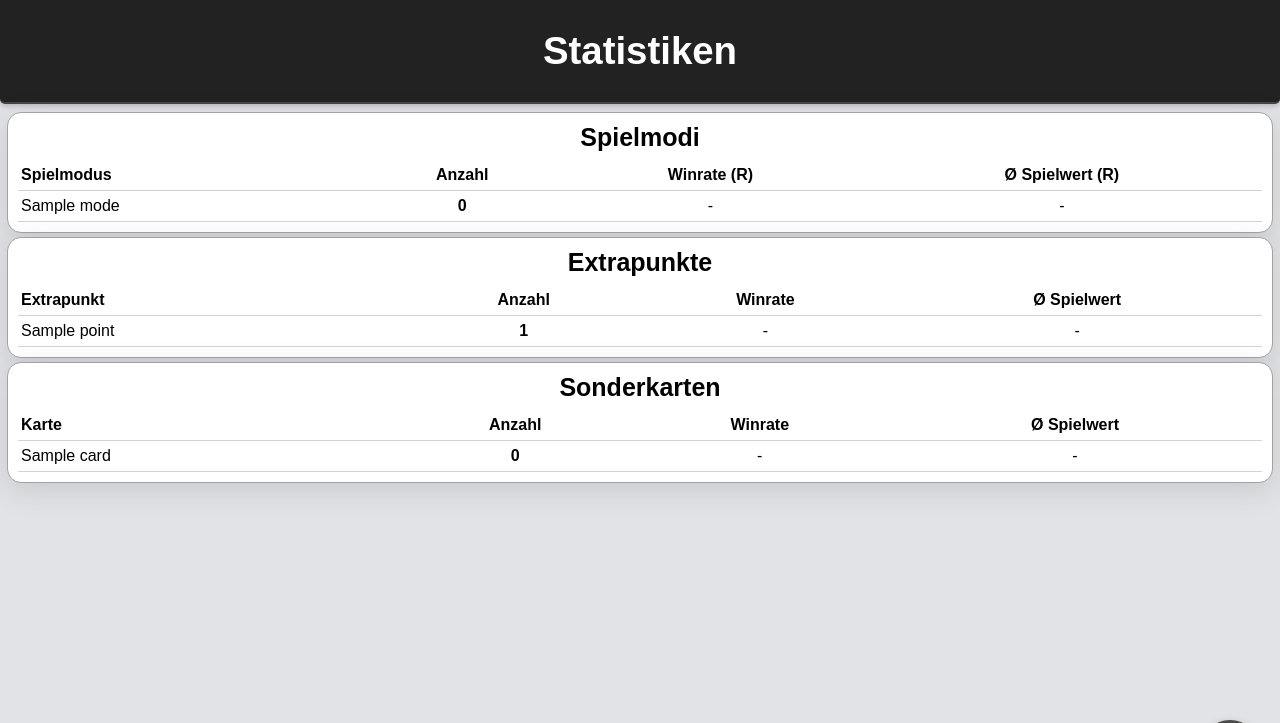
After one commit to Pht27/doko, a Flask app: page /stats/ in a window 1280 px wide. The commit adds this page. Shown: the top 723 px of the page. Run offline with Flask 3, Linux system fonts and the light colour scheme; tables that the repository leaves empty hold one stand-in row (values such as "Sample post"); data that the repository does not hold is empty.

Commit message:
stats page done

```diff
--- a/app.py
+++ b/app.py
@@ -4,6 +4,8 @@ from flask import Flask, redirect, url_for
 from backend.sites.players.routes import players_bp
 from backend.sites.match_history.routes import match_history_bp
 from backend.sites.new_match.routes import new_match_bp
+from backend.sites.stats.routes import stats_bp
+
 from backend.api.api import api_bp
 
 app = Flask(
@@ -15,6 +17,8 @@ app = Flask(
 app.register_blueprint(players_bp)
 app.register_blueprint(match_history_bp)
 app.register_blueprint(new_match_bp)
+app.register_blueprint(stats_bp)
+
 app.register_blueprint(api_bp)
 
 
--- /dev/null
+++ b/backend/sites/stats/routes.py
@@ -0,0 +1,12 @@
+from flask import Blueprint, render_template
+
+stats_bp = Blueprint(
+    'stats',                   # interner Name
+    __name__,
+    url_prefix='/stats'
+)
+
+
+@stats_bp.route('/')
+def stats():
+    return render_template('sites/stats/stats.html')
--- a/database/player/views/VI_player_partner_stats.sql
+++ b/database/player/views/VI_player_partner_stats.sql
@@ -12,5 +12,7 @@ CREATE OR REPLACE VIEW VI_player_partner_stats AS
     ON rppp.team_id = ts.team_id
     LEFT JOIN team_has_member thm
     ON rppp.team_id = thm.team_id
-    WHERE ts.player_count = 2 AND rppp.player_id != thm.player_id
+    LEFT JOIN player p
+    ON thm.player_id = p.id
+    WHERE ts.player_count = 2 AND rppp.player_id != thm.player_id AND p.active = 1
     GROUP BY rppp.player_id, thm.player_id;
--- a/frontend/static/css/components/player_stats/player_stats.css
+++ b/frontend/static/css/components/player_stats/player_stats.css
@@ -169,6 +169,7 @@ label[for="tab-extra-points"] {
 .extra-points-table td:first-child,
 .extra-points-table th:first-child {
   text-align: left;
+  max-width: 25vw;
 }
 .extra-points-table th {
   font-weight: bold;
--- /dev/null
+++ b/frontend/static/css/sites/stats.css
@@ -0,0 +1,94 @@
+.stats-container {
+  display: flex;
+  flex-direction: column;
+
+  margin: 4px 7px;
+
+  background-color: rgb(255, 255, 255);
+  border: solid 1px rgb(162, 162, 162);
+  box-shadow: rgba(100, 100, 111, 0.2) 0px 7px 29px 0px;
+
+  border-radius: 14px;
+  padding: 10px;
+}
+
+.stats-title {
+  padding: 0px 0px 8px;
+  font-weight: bold;
+  font-size: 25px;
+  text-align: center;
+}
+
+/* === GAME MODES TABLE === */
+
+.game-mode-table {
+  border-collapse: collapse;
+  width: 100%;
+}
+
+.game-mode-table th,
+.game-mode-table td {
+  padding: 6px 3px;
+  border-bottom: solid 1px lightgray;
+  text-align: center;
+}
+
+.game-mode-table td:first-child,
+.game-mode-table th:first-child {
+  text-align: left;
+  max-width: 25vw;
+  word-wrap: break-word;
+}
+.game-mode-table th {
+  font-weight: bold;
+  word-wrap: break-word;
+}
+
+/* === SPECIAL CARDS TABLE === */
+
+.special-card-table {
+  border-collapse: collapse;
+  width: 100%;
+}
+
+.special-card-table th,
+.special-card-table td {
+  padding: 6px 3px;
+  border-bottom: solid 1px lightgray;
+  text-align: center;
+}
+
+.special-card-table td:first-child,
+.special-card-table th:first-child {
+  text-align: left;
+  max-width: 25vw;
+  word-wrap: break-word;
+}
+.special-card-table th {
+  font-weight: bold;
+  word-wrap: break-word;
+}
+
+/* === EXTRA POINTS TABLE === */
+
+.extra-points-table {
+  border-collapse: collapse;
+  width: 100%;
+}
+
+.extra-points-table th,
+.extra-points-table td {
+  padding: 6px 3px;
+  border-bottom: solid 1px lightgray;
+  text-align: center;
+}
+
+.extra-points-table td:first-child,
+.extra-points-table th:first-child {
+  text-align: left;
+  max-width: 25vw;
+}
+.extra-points-table th {
+  font-weight: bold;
+  word-wrap: break-word;
+}
--- /dev/null
+++ b/frontend/static/js/sites/stats.js
@@ -0,0 +1,262 @@
+document.addEventListener("DOMContentLoaded", () => {
+  init();
+});
+
+// INITS
+
+async function init() {
+  const gameModeStats = await fetchGameModeStats();
+  initGameModeStats(gameModeStats);
+
+  const specialCardsStats = await fetchSpecialCardsStats();
+  initSpecialCardsStats(specialCardsStats);
+
+  const extraPointsStats = await fetchExtraPointsStats();
+  initExtraPointsStats(extraPointsStats);
+}
+
+function initGameModeStats(gameModeStats) {
+  renderGameModeStatsTable(gameModeStats);
+}
+
+function initSpecialCardsStats(specialCardsStats) {
+  renderSpecialCardsTable(specialCardsStats);
+}
+
+function initExtraPointsStats(extraPointsStats) {
+  renderExtraPointsTable(extraPointsStats);
+}
+
+// VISUALS
+
+function renderGameModeStatsTable(data) {
+  const table = document.getElementById("gameModeTable");
+  table.innerHTML = ""; // Clear existing content
+
+  // Create header row
+  const headerRow = document.createElement("tr");
+  ["Spielmodus", "Anzahl", "Winrate (R)", "Ø Spielwert (R)"].forEach((text) => {
+    const th = document.createElement("th");
+    th.textContent = text;
+    headerRow.appendChild(th);
+  });
+  table.appendChild(headerRow);
+
+  // Populate data rows
+  data.forEach((row) => {
+    const tr = document.createElement("tr");
+
+    const nameCell = document.createElement("td");
+    nameCell.textContent = row.game_mode_name;
+    tr.appendChild(nameCell);
+
+    const countCell = document.createElement("td");
+    countCell.textContent = row.game_mode_count;
+    countCell.style.fontWeight = "bold";
+    tr.appendChild(countCell);
+
+    const winrateCell = document.createElement("td");
+    if (row.re_winrate) {
+      winrateCell.textContent = `${(parseFloat(row.re_winrate) * 100).toFixed(
+        1
+      )}%`;
+      winrateCell.style.color = getColorForPercentage(row.re_winrate);
+    } else {
+      winrateCell.textContent = "-";
+    }
+    tr.appendChild(winrateCell);
+
+    const meanValueCell = document.createElement("td");
+    if (row.re_mean_points) {
+      meanValueCell.textContent = parseFloat(row.re_mean_points).toFixed(2);
+      meanValueCell.style.color = getColorForMeanPoints(row.re_mean_points);
+    } else {
+      meanValueCell.textContent = "-";
+    }
+    tr.appendChild(meanValueCell);
+
+    table.appendChild(tr);
+  });
+
+  makeTableSortable(table);
+}
+
+function renderSpecialCardsTable(data) {
+  const table = document.getElementById("specialCardsTable");
+  table.innerHTML = ""; // Clear existing content
+
+  // Create header row
+  const headerRow = document.createElement("tr");
+  ["Karte", "Anzahl", "Winrate", "Ø Spielwert"].forEach((text) => {
+    const th = document.createElement("th");
+    th.textContent = text;
+    headerRow.appendChild(th);
+  });
+  table.appendChild(headerRow);
+
+  // Populate data rows
+  data.forEach((row) => {
+    const tr = document.createElement("tr");
+
+    const nameCell = document.createElement("td");
+    nameCell.textContent = row.special_card_name;
+    tr.appendChild(nameCell);
+
+    const countCell = document.createElement("td");
+    countCell.textContent = row.special_card_count;
+    countCell.style.fontWeight = "bold";
+    tr.appendChild(countCell);
+
+    const winrateCell = document.createElement("td");
+    if (row.winrate) {
+      winrateCell.textContent = `${(parseFloat(row.winrate) * 100).toFixed(
+        1
+      )}%`;
+      winrateCell.style.color = getColorForPercentage(row.winrate);
+    } else {
+      winrateCell.textContent = "-";
+    }
+    tr.appendChild(winrateCell);
+
+    const meanValueCell = document.createElement("td");
+    if (row.mean_game_value) {
+      meanValueCell.textContent = row.mean_game_value;
+      meanValueCell.style.color = getColorForMeanPoints(row.mean_game_value);
+    } else {
+      meanValueCell.textContent = "-";
+    }
+    tr.appendChild(meanValueCell);
+
+    table.appendChild(tr);
+  });
+
+  makeTableSortable(table);
+}
+
+function renderExtraPointsTable(data) {
+  const table = document.getElementById("extraPointsTable");
+
+  const headerRow = document.createElement("tr");
+  ["Extrapunkt", "Anzahl", "Winrate", "Ø Spielwert"].forEach((text) => {
+    const th = document.createElement("th");
+    th.textContent = text;
+    headerRow.appendChild(th);
+  });
+  table.appendChild(headerRow);
+  // Populate data rows
+  data.forEach((row) => {
+    const tr = document.createElement("tr");
+
+    const nameCell = document.createElement("td");
+    nameCell.textContent = row.extra_point_name;
+    tr.appendChild(nameCell);
+
+    const countCell = document.createElement("td");
+    countCell.textContent = row.extra_point_count;
+    countCell.style.fontWeight = "bold";
+    tr.appendChild(countCell);
+
+    const winrateCell = document.createElement("td");
+    if (row.winrate) {
+      winrateCell.textContent = `${(parseFloat(row.winrate) * 100).toFixed(
+        1
+      )}%`;
+      winrateCell.style.color = getColorForPercentage(row.winrate);
+    } else {
+      winrateCell.textContent = "-";
+    }
+    tr.appendChild(winrateCell);
+
+    const meanValueCell = document.createElement("td");
+    if (row.mean_game_value) {
+      meanValueCell.textContent = row.mean_game_value;
+      meanValueCell.style.color = getColorForMeanPoints(row.mean_game_value);
+    } else {
+      meanValueCell.textContent = "-";
+    }
+    tr.appendChild(meanValueCell);
+
+    table.appendChild(tr);
+  });
+
+  makeTableSortable(table);
+}
+
+// API CALLS
+async function fetchGameModeStats() {
+  const res = await fetch(`/api/game_mode_stats`);
+  const data = await res.json();
+  return data;
+}
+async function fetchSpecialCardsStats() {
+  const res = await fetch(`/api/special_card_stats`);
+  const data = await res.json();
+  return data;
+}
+async function fetchExtraPointsStats() {
+  const res = await fetch(`/api/extra_point_stats`);
+  const data = await res.json();
+  return data;
+}
+
+// UTILS
+
+function getColorForPercentage(pct) {
+  const startColor = { r: 153, g: 0, b: 0 };
+  const midColor = { r: 153, g: 153, b: 0 };
+  const endColor = { r: 0, g: 153, b: 0 };
+
+  let color;
+  if (pct < 0.5) {
+    const factor = pct * 2;
+    color = {
+      r: Math.round(startColor.r + factor * (midColor.r - startColor.r)),
+      g: Math.round(startColor.g + factor * (midColor.g - startColor.g)),
+      b: Math.round(startColor.b + factor * (midColor.b - startColor.b)),
+    };
+  } else {
+    const factor = (pct - 0.5) * 2;
+    color = {
+      r: Math.round(midColor.r + factor * (endColor.r - midColor.r)),
+      g: Math.round(midColor.g + factor * (endColor.g - midColor.g)),
+      b: Math.round(midColor.b + factor * (endColor.b - midColor.b)),
+    };
+  }
+
+  return `rgb(${color.r}, ${color.g}, ${color.b})`;
+}
+
+function getColorForMeanPoints(meanPoints) {
+  const clamped = Math.max(-2, Math.min(2, meanPoints));
+  const pct = (clamped + 2) / 4;
+  return getColorForPercentage(pct);
+}
+
+function makeTableSortable(table) {
+  const headers = table.querySelectorAll("th");
+
+  headers.forEach((header, index) => {
+    header.style.cursor = "pointer";
+
+    let ascending = true;
+
+    header.addEventListener("click", () => {
+      const rows = Array.from(table.querySelectorAll("tr:nth-child(n+2)")); // Skip header
+      rows.sort((a, b) => {
+        const cellA = a.children[index].textContent.trim();
+        const cellB = b.children[index].textContent.trim();
+
+        const valA = parseFloat(cellA.replace(",", ".")) || cellA.toLowerCase();
+        const valB = parseFloat(cellB.replace(",", ".")) || cellB.toLowerCase();
+
+        if (valA < valB) return ascending ? -1 : 1;
+        if (valA > valB) return ascending ? 1 : -1;
+        return 0;
+      });
+
+      ascending = !ascending;
+
+      rows.forEach((row) => table.appendChild(row)); // Re-append in new order
+    });
+  });
+}
--- a/frontend/templates/base/navbar.html
+++ b/frontend/templates/base/navbar.html
@@ -6,6 +6,7 @@
   <ul>
     <li><a href="/players">Spieler</a></li>
     <li><a href="/match_history">Rundenübersicht</a></li>
+    <li><a href="/stats">Statistiken</a></li>
     <li><a href="/new_match">Neues Spiel</a></li>
   </ul>
 </div>
--- /dev/null
+++ b/frontend/templates/sites/stats/stats.html
@@ -0,0 +1,45 @@
+{% extends 'base/base.html' %}
+
+<!--  -->
+{% block extra_styles %}
+
+<link
+  rel="stylesheet"
+  href="{{ url_for('static', filename='css/sites/stats.css') }}"
+/>
+{% endblock %}
+<!--  -->
+
+<h1>{% block title %} Statistiken {% endblock %}</h1>
+
+{% block titlecard %} Statistiken {% endblock %}
+
+<!--  -->
+{% block content %}
+<div class="stats-container">
+  <div class="stats-title">Spielmodi</div>
+  <div class="table-container">
+    <table class="game-mode-table" id="gameModeTable"></table>
+  </div>
+</div>
+
+<div class="stats-container">
+  <div class="stats-title">Extrapunkte</div>
+  <div class="table-container">
+    <table class="extra-points-table" id="extraPointsTable"></table>
+  </div>
+</div>
+
+<div class="stats-container">
+  <div class="stats-title">Sonderkarten</div>
+  <div class="table-container">
+    <table class="special-card-table" id="specialCardsTable"></table>
+  </div>
+</div>
+{% endblock %}
+<!--  -->
+
+{% block extra_scripts %}
+<script src="{{ url_for('static', filename='js/sites/stats.js') }}"></script>
+{% endblock %}
+<!--  -->
```
Also changed, not shown: backend/api/api.py (+26 -1 lines), frontend/static/js/components/player_stats/player_stats.js (+37 -0 lines), todo.txt (+5 -11 lines), database/special_card/views/VI_special_card_stats.sql (renamed from database/special_card/view/VI_special_card_stats.sql).
